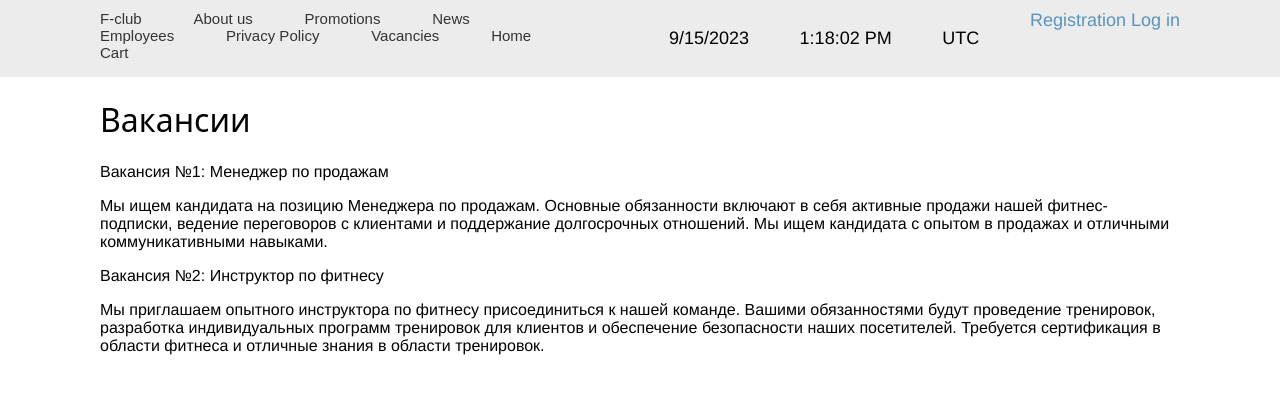
After one commit to SergeyBrykulskii/MDTweb, a Django app: page /vacancies/ in a window 1280 px wide. The commit adds this page. Shown: the top 394 px of the page. Run offline with Django 4.2, Linux system fonts and the light colour scheme.

Commit message:
Добавил страницу вакансий

```diff
--- a/FitnessClub/fitnessclub_core/templates/base.html
+++ b/FitnessClub/fitnessclub_core/templates/base.html
@@ -12,14 +12,15 @@
     <div id="header">
         <nav class="menu">
             <!-- Подумать о том чтобы перегруппировать это чудо(возможно что-то вынести в отделььное приложение) -->
-            <a href="/fclub/" class="logo">F-club</a>
+            <a href="/fclub" class="logo">F-club</a>
             <a href="/about_us" class="logo">About us</a>
             <a href="/promotions" class="logo">Promotions</a>
             <a href="/news_list" class="logo">News</a>
             <a href="/employees" class="logo">Employees</a>
             <a href="/privacy_policy" class="logo">Privacy Policy</a>
+            <a href="/vacancies" class="logo">Vacancies</a>
             <a href="/" class="logo">Home</a>
-            <a href="/cart/" class="logo">Cart</a>
+            <a href="/cart" class="logo">Cart</a>
         </nav>
         <p><span id="date"></span></p>
         <p><span id="time"></span></p>
--- /dev/null
+++ b/FitnessClub/fitnessclub_core/templates/fitnessclub_core/vacancies.html
@@ -0,0 +1,24 @@
+{% extends "base.html" %}
+{% load static %}
+
+{% block title %}
+    <title>Вакансии</title>
+{% endblock %}
+
+{% block content %}
+    <h1>Вакансии</h1>
+
+    <div class="vacancy">
+        <p class="vacancy-title">Вакансия №1: Менеджер по продажам</p>
+        <p class="vacancy-description">
+            Мы ищем кандидата на позицию Менеджера по продажам. Основные обязанности включают в себя активные продажи нашей фитнес-подписки, ведение переговоров с клиентами и поддержание долгосрочных отношений. Мы ищем кандидата с опытом в продажах и отличными коммуникативными навыками.
+        </p>
+    </div>
+
+    <div class="vacancy">
+        <p class="vacancy-title">Вакансия №2: Инструктор по фитнесу</p>
+        <p class="vacancy-description">
+            Мы приглашаем опытного инструктора по фитнесу присоединиться к нашей команде. Вашими обязанностями будут проведение тренировок, разработка индивидуальных программ тренировок для клиентов и обеспечение безопасности наших посетителей. Требуется сертификация в области фитнеса и отличные знания в области тренировок.
+        </p>
+    </div>
+{% endblock %}
--- a/FitnessClub/fitnessclub_core/urls.py
+++ b/FitnessClub/fitnessclub_core/urls.py
@@ -17,4 +17,5 @@ urlpatterns = [
     path('news_list/', views.news_list, name='news_list'),
     path('employees/', views.employee_list, name='employee_list'),
     path('privacy_policy/', views.privacy_policy, name='privacy_policy'),
+    path('vacancies/', views.vacancies, name='vacancies'),
 ]
--- a/FitnessClub/fitnessclub_core/views.py
+++ b/FitnessClub/fitnessclub_core/views.py
@@ -114,3 +114,6 @@ def employee_list(request):
 
 def privacy_policy(request):
     return render(request, 'fitnessclub_core/privacy_policy.html')
+
+def vacancies(request):
+    return render(request, 'fitnessclub_core/vacancies.html')
```
